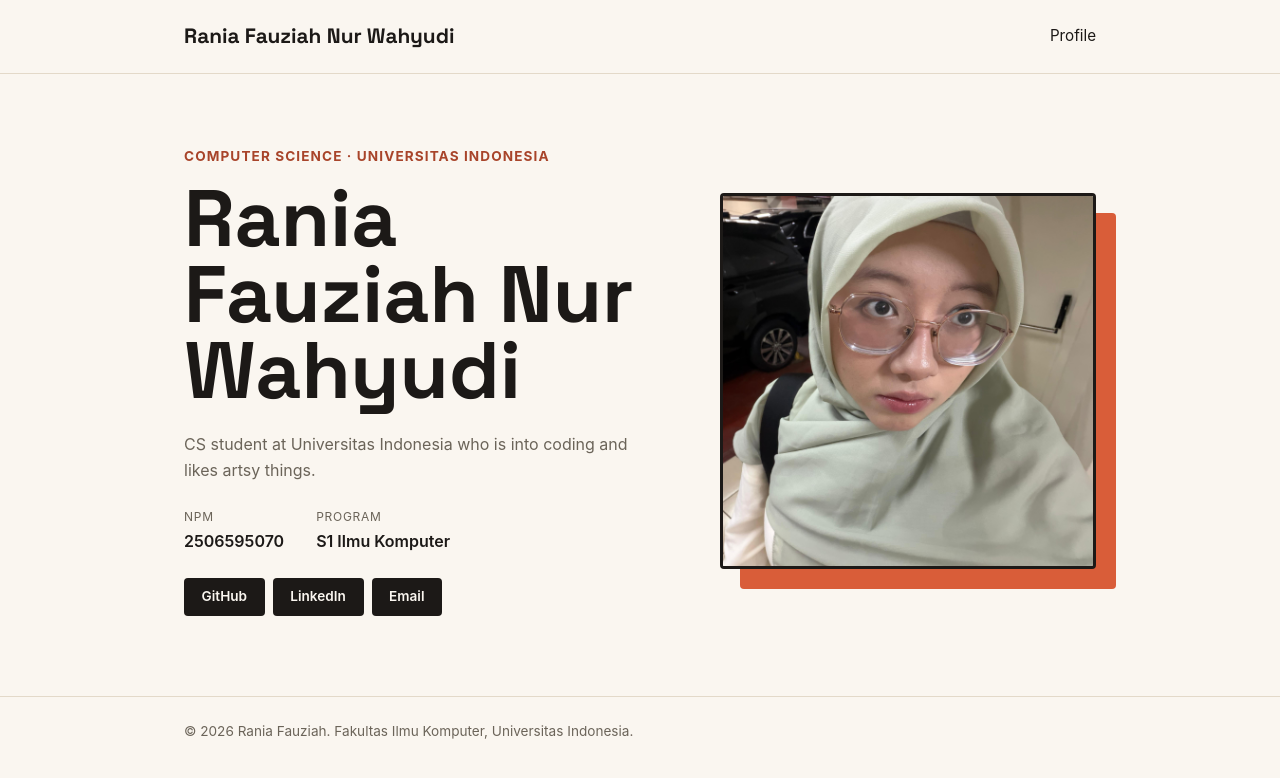
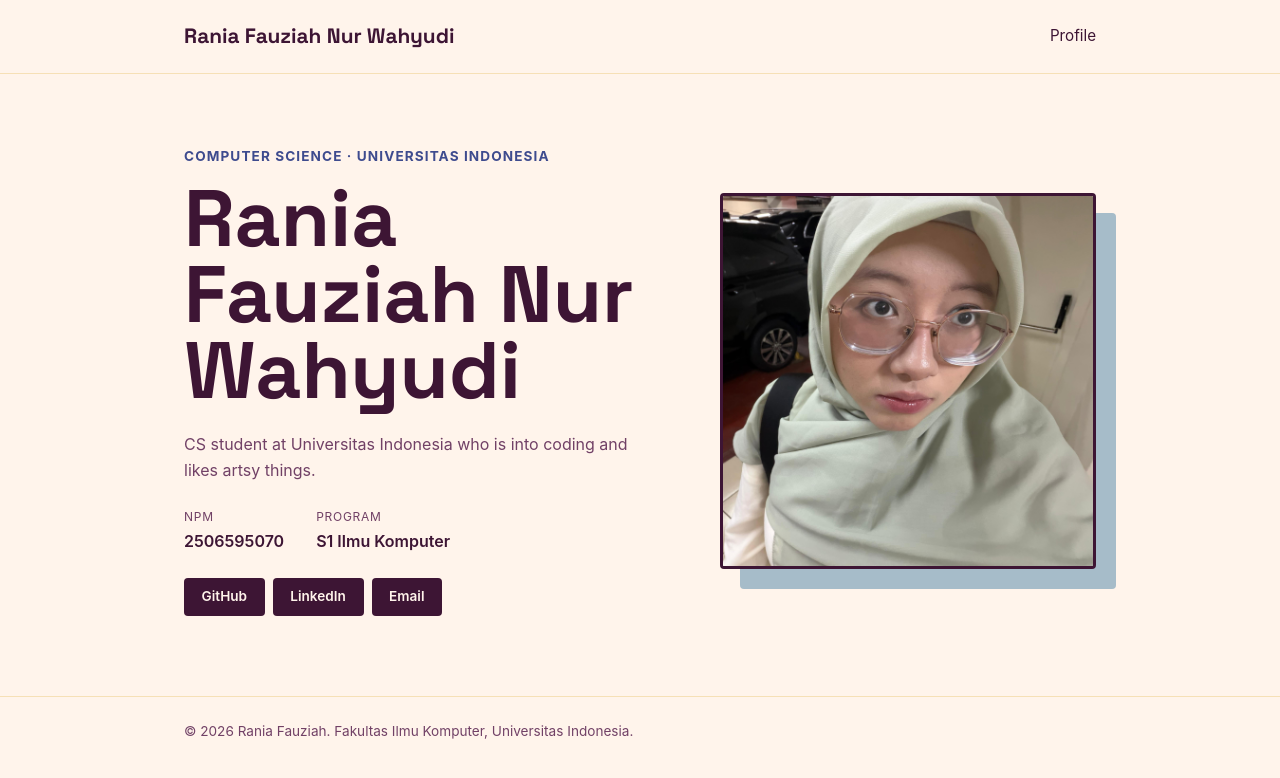
Before and after one commit to raniafauziah-csui/myportofolio, a Django app: page / in a window 1280 px wide. Shown: the top 778 px of the page. Run offline with Django 5.2, Linux system fonts and the light colour scheme.

Commit message:
Mengganti color palette laman web

```diff
--- a/static/css/style.css
+++ b/static/css/style.css
@@ -5,12 +5,12 @@
 }
 
 :root {
-    --ink: #1c1917;
-    --paper: #faf6f0;
-    --accent: #d95d39;
-    --accent-dark: #a8442a;
-    --line: #e3d9c9;
-    --text-muted: #6b6459;
+    --ink: #3d1534;
+    --paper: #fff4eb;
+    --accent: #a6bcc9;
+    --accent-dark: #3e4b8e;
+    --line: #f6e0b6;
+    --text-muted: #714166;
     --radius: 4px;
 }
 
```
